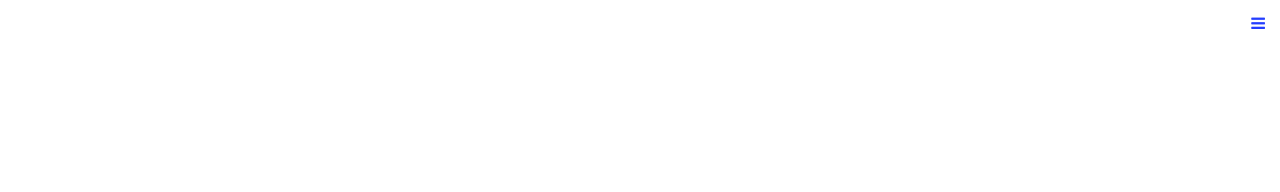
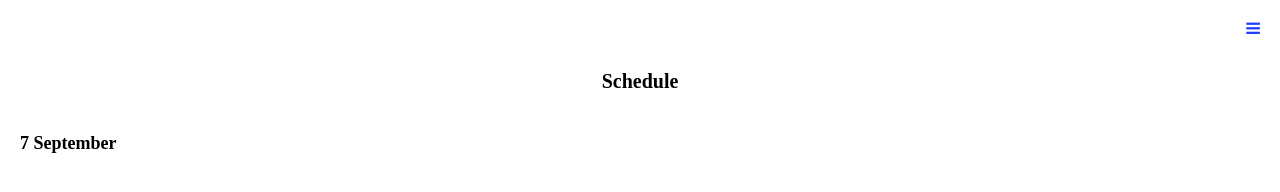
Before and after one commit to krokben/schedule, a plain HTML site: page index.html in a window 1280 px wide. Drawn offline with Linux system fonts and the light colour scheme.

Commit message:
more styling

```diff
--- a/index.html
+++ b/index.html
@@ -8,5 +8,7 @@
 </head>
 <body>
 	<div class="trigram"><i class="fa fa-bars" aria-hidden="true"></i></div>
+	<h1>Schedule</h1>
+	<h2>7 September</h2>
 </body>
 </html>
--- a/style.css
+++ b/style.css
@@ -1,11 +1,22 @@
 body {
 	margin: 0;
-	padding: 15px;
+	padding: 20px;
 	font-size: 16px;
+	font-family: Source Sans Pro;
 }
 
 h1 {
 	font-size: 20px;
+	width: 200px;
+	margin: auto;
+	margin-top: 50px;
+	margin-bottom: 40px;
+	text-align: center;
+}
+
+h2 {
+	font-size: 18px;
+	font-weight: 'light';
 }
 
 .trigram {
```
